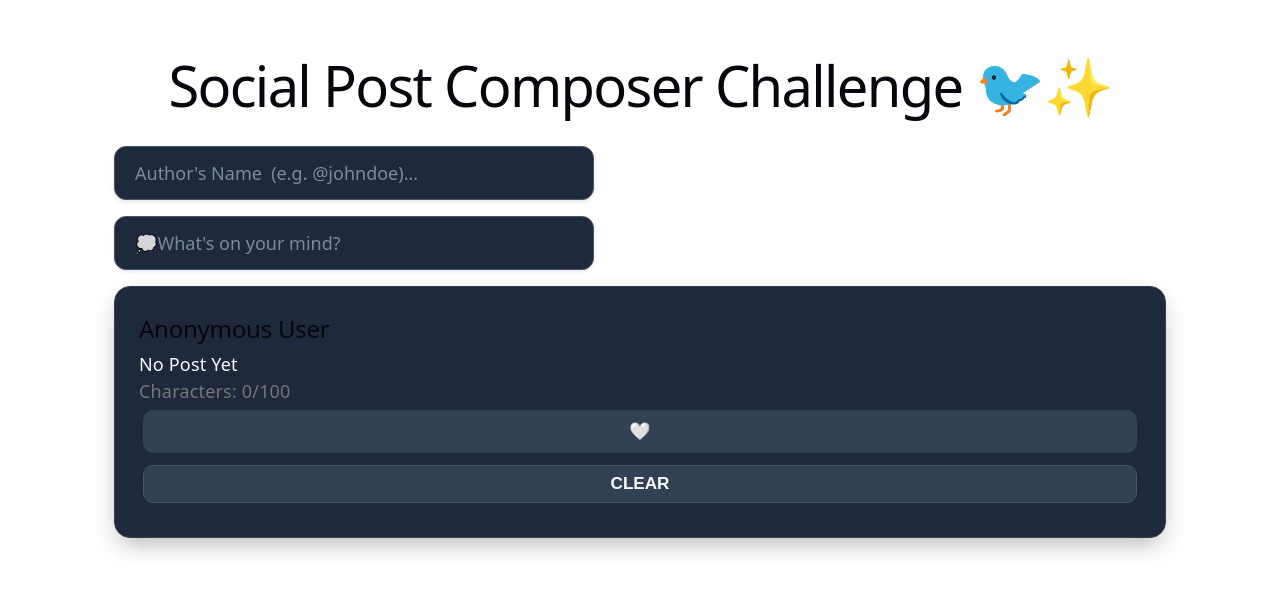
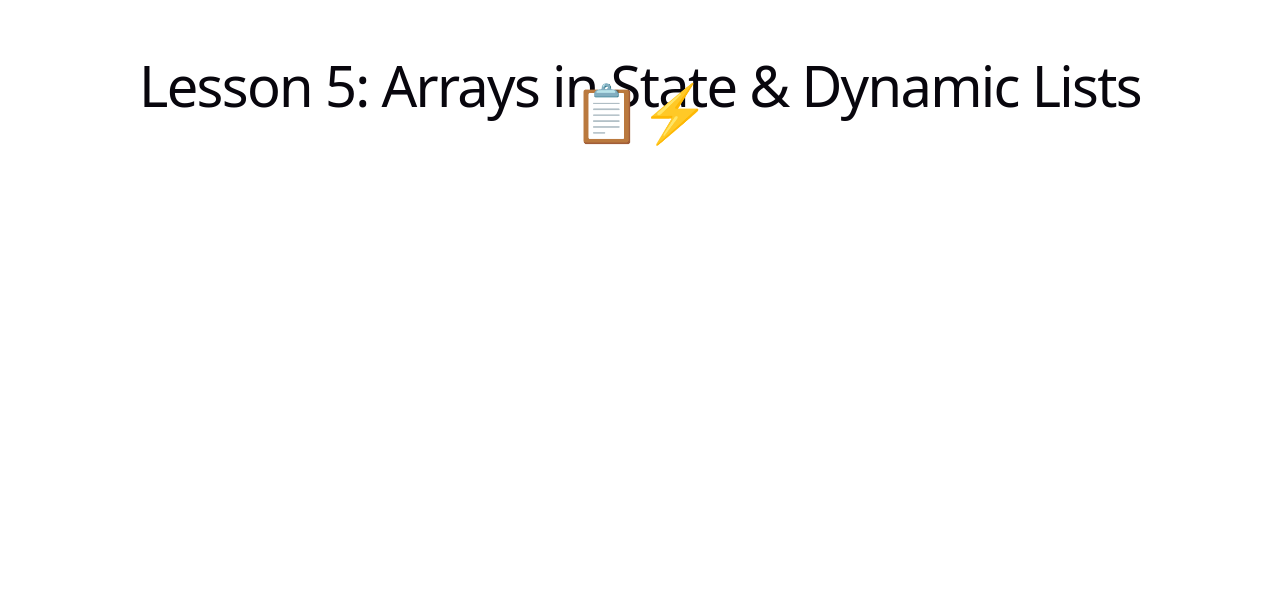
Before and after one commit to Samket1/React-, a React (Vite) app in the folder first-react-app/: page / in a window 1280 px wide. Shown: the top 592 px of the page. Built offline with nearby package versions, Linux system fonts and the light colour scheme.

Commit message:
new array after this

```diff
--- /dev/null
+++ b/first-react-app/src/ArrayListLesson.jsx
@@ -0,0 +1,12 @@
+import './App.css'
+import { useState } from 'react'
+
+function ArrayListLesson() {
+  return (
+    <div className="container">
+      <h1 className="header">Lesson 5: Arrays in State & Dynamic Lists 📋⚡</h1>
+    </div>
+  )
+}
+
+export default ArrayListLesson
--- a/first-react-app/src/InputChallenge.jsx
+++ b/first-react-app/src/InputChallenge.jsx
@@ -9,14 +9,13 @@ function InputChallenge() {
   return (
     <div className="container">
       <h1 className="header">Social Post Composer Challenge 🐦✨</h1>
-      <input className="input-field" type="text" placeholder="Author's Name  (e.g. @johndoe)..."
+      <input style={{ textTransform: "capitalize" }} className="input-field" type="text" placeholder="Author's Name  (e.g. @johndoe)..."
         value={author} onChange={(e) => setAuthor(e.target.value)} />
       <input className="input-field" type="text" placeholder="💭What's on your mind?"
         value={post} onChange={(e) => setPost(e.target.value)} />
-
       <div className='card'>
-        <h2>{author ? author : "Anonymous User"}</h2>
-        <p>{post ? post : "No Post Yet"}</p>
+        <h2 style={{ textTransform: 'capitalize' }}>{author ? author : "Anonymous User"}</h2>
+        <p style={{ color: (post.length >= 100 && "red") }}>{post ? post : "No Post Yet"}</p>
         <subtitle style={{ color: '#777777ff' }}>
           Characters: {post.length < 100 ? `${post.length}/100` : 'Max Character'}
         </subtitle>
--- a/first-react-app/src/main.jsx
+++ b/first-react-app/src/main.jsx
@@ -1,10 +1,10 @@
 import { StrictMode } from 'react'
 import { createRoot } from 'react-dom/client'
 import './index.css'
-import InputChallenge from './InputChallenge.jsx'
+import ArrayListLesson from './ArrayListLesson.jsx'
 
 createRoot(document.getElementById('root')).render(
   <StrictMode>
-    <InputChallenge />
+    <ArrayListLesson />
   </StrictMode>,
 )
```
Also changed, not shown: 1 other file (tests, documents, lock files or other folders).
